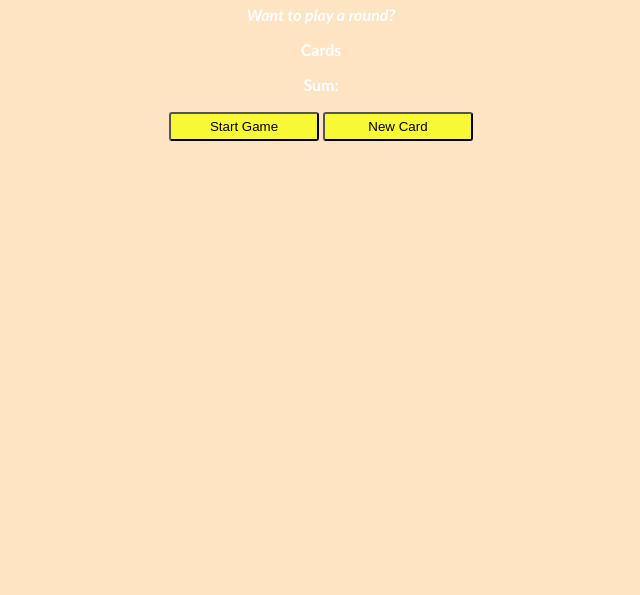
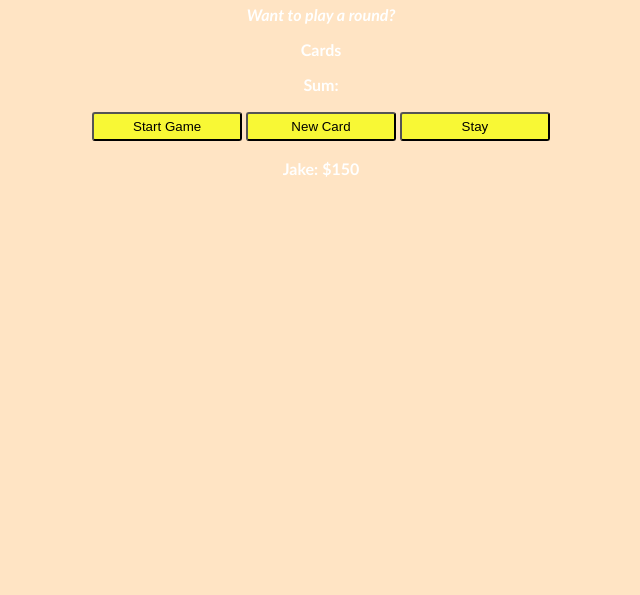
Before and after one commit to djimageonline/BlackJack, a plain HTML site: page index.html in a window 1280 px wide. Shown: the part 205-800 px from the top of the page, without its empty margins (319-959 px from the left). Drawn offline with Linux system fonts and the light colour scheme.

Commit message:
added a stay button with end game function rendering message

```diff
--- a/index.html
+++ b/index.html
@@ -17,6 +17,8 @@
       <p id="sum-el">Sum:</p>
       <button onclick="startGame()" class="start-btn">Start Game</button>
       <button onclick="newCard()" class="start-btn">New Card</button>
+      <button onclick="endGame()" class="start-btn">Stay</button>
+      <p id="player-el"></p>
     </div>
     <script src='index.js'></script>
   </body>
--- a/index.js
+++ b/index.js
@@ -1,3 +1,7 @@
+let player = {
+  name: "Jake",
+  chips: 150,
+};
 let cards = [];
 let sum = 0;
 let hasBlackJack = false;
@@ -6,7 +10,10 @@ let message = "";
 let messageEl = document.getElementById("message-el");
 let sumEl = document.getElementById("sum-el");
 let cardsEl = document.getElementById("cards-el");
-// let newCardToPlay = "";
+let playerEl = document.getElementById("player-el");
+
+console.log(player);
+playerEl.textContent = `${player.name}: $${player.chips}`;
 
 function getRandomCard() {
   let randomCardNumber = Math.floor(Math.random() * 13) + 1;
@@ -77,3 +84,25 @@ function newCard() {
     renderGame();
   }
 }
+
+function endGame() {
+  console.log("Testing");
+  console.log(sum);
+
+  if (isAlive === true && hasBlackJack === false) {
+    if (sum <= 21) {
+      message = "Awesome! You Won!";
+    } else if (sum === 21) {
+      message = "BlackJack! You won!";
+      hasBlackJack = true;
+    } else {
+      message = "Ouch, Maybe next time.  You Lost!";
+      isAlive = false;
+    }
+    messageEl.textContent = message + " Start the game again!";
+  }
+}
+
+// function resetGame() {
+
+// }
```
